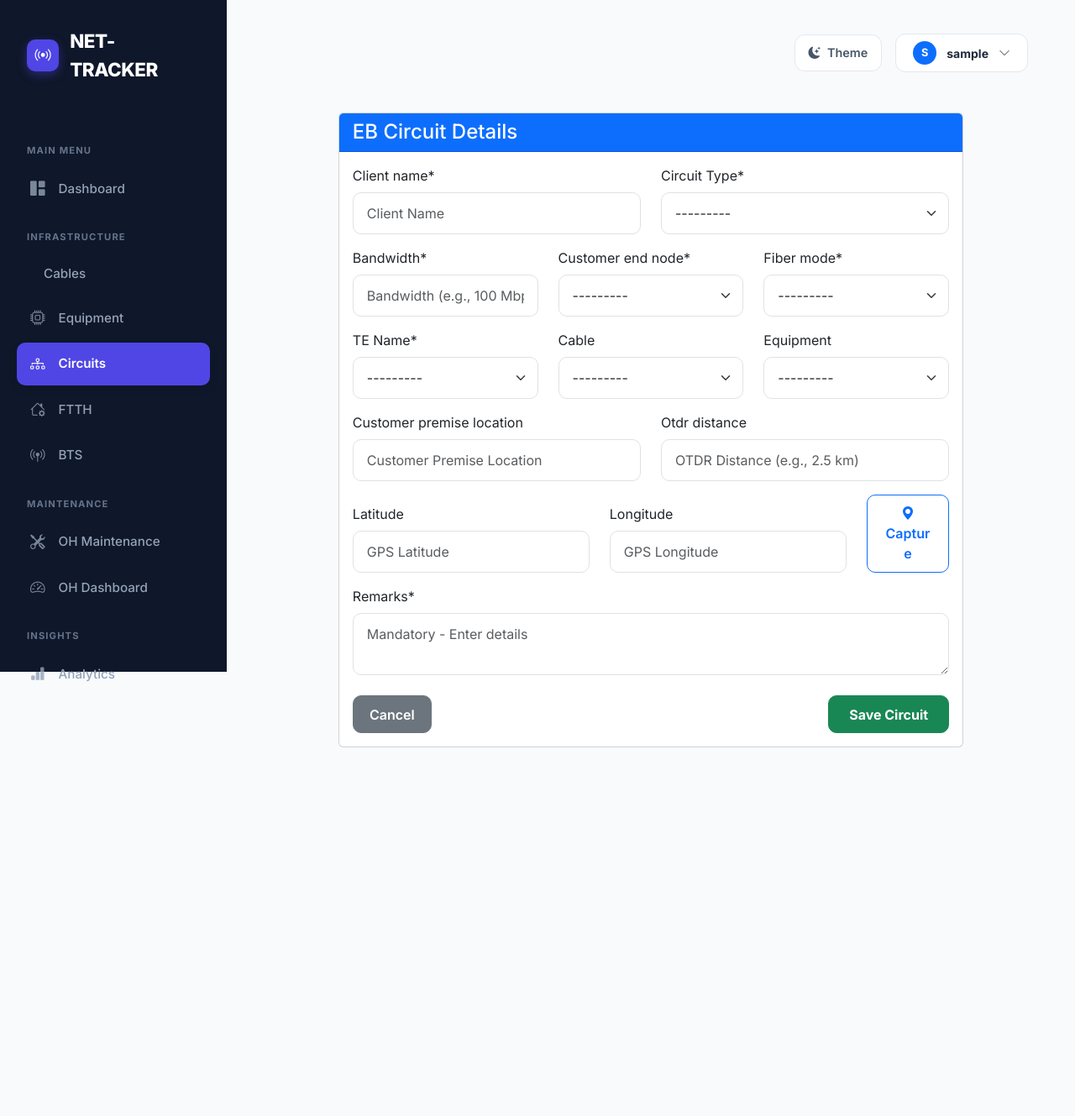
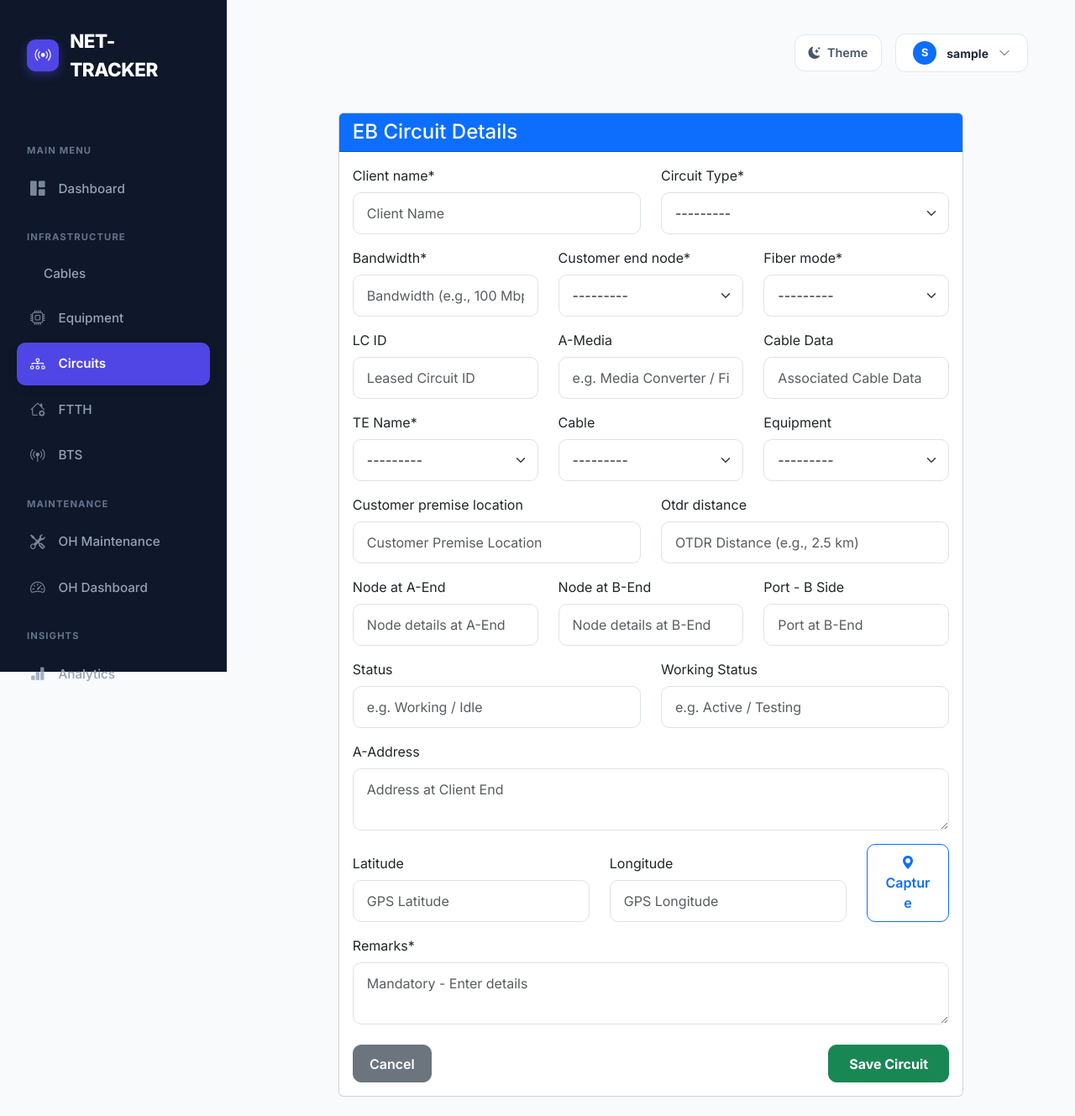
Before and after one commit to jishnumanjolils-star/NWO-Portal-1, a Django app: page /inventory/circuits/add/ in a window 1280 px wide. Shown: the top 1329 px of the page at 84% size. Before the commit the page ends 890 px from the top, so only its background shows below. Run offline with Django 5.2, Linux system fonts and the light colour scheme; the visitor is signed in with stand-in values (Sample User, id 1); data that the repository does not hold is empty; some libraries are stand-ins or nearby versions.

Commit message:
Change: Expand EB Circuit model and bulk upload template to capture 20 columns of office inventory data

```diff
--- a/inventory/forms.py
+++ b/inventory/forms.py
@@ -341,6 +341,15 @@ class CircuitForm(DivisionFilteredFormMixin, forms.ModelForm):
             'mc_type': forms.TextInput(attrs={'placeholder': 'Type of Media Converter'}),
             'customer_premise_location': forms.TextInput(attrs={'placeholder': 'Customer Premise Location'}),
             'otdr_distance': forms.TextInput(attrs={'placeholder': 'OTDR Distance (e.g., 2.5 km)'}),
+            'lc_id': forms.TextInput(attrs={'placeholder': 'Leased Circuit ID'}),
+            'a_media': forms.TextInput(attrs={'placeholder': 'e.g. Media Converter / Fiber'}),
+            'a_address': forms.Textarea(attrs={'rows': 2, 'placeholder': 'Address at Client End'}),
+            'node_at_a_end': forms.TextInput(attrs={'placeholder': 'Node details at A-End'}),
+            'node_at_b_end': forms.TextInput(attrs={'placeholder': 'Node details at B-End'}),
+            'port_b_side': forms.TextInput(attrs={'placeholder': 'Port at B-End'}),
+            'status': forms.TextInput(attrs={'placeholder': 'e.g. Working / Idle'}),
+            'working_status': forms.TextInput(attrs={'placeholder': 'e.g. Active / Testing'}),
+            'cable_data': forms.TextInput(attrs={'placeholder': 'Associated Cable Data'}),
             'remarks': forms.Textarea(attrs={'rows': 2, 'placeholder': 'Mandatory - Enter details'}),
             'latitude': forms.NumberInput(attrs={'step': 'any', 'placeholder': 'GPS Latitude'}),
             'longitude': forms.NumberInput(attrs={'step': 'any', 'placeholder': 'GPS Longitude'}),
@@ -350,6 +359,15 @@ class CircuitForm(DivisionFilteredFormMixin, forms.ModelForm):
         }
         labels = {
             'te': 'TE Name',
+            'lc_id': 'LC ID',
+            'a_media': 'A-Media',
+            'a_address': 'A-Address',
+            'node_at_a_end': 'Node at A-End',
+            'node_at_b_end': 'Node at B-End',
+            'port_b_side': 'Port - B Side',
+            'status': 'Status',
+            'working_status': 'Working Status',
+            'cable_data': 'Cable Data',
             'is_ring': 'Circuit in Ring?',
             'ring_image': 'Ring Details Upload',
             'ring_summary': 'Ring Summary',
--- a/inventory/templates/inventory/circuit_form.html
+++ b/inventory/templates/inventory/circuit_form.html
@@ -22,6 +22,11 @@
                         <div class="col-md-4">{% if form.bandwidth %}{{ form.bandwidth|as_crispy_field }}{% endif %}</div>
                         <div class="col-md-4">{% if form.customer_end_node %}{{ form.customer_end_node|as_crispy_field }}{% endif %}</div>
                         <div class="col-md-4">{% if form.fiber_mode %}{{ form.fiber_mode|as_crispy_field }}{% endif %}</div>
+                    </div>
+                    <div class="row">
+                        <div class="col-md-4">{% if form.lc_id %}{{ form.lc_id|as_crispy_field }}{% endif %}</div>
+                        <div class="col-md-4">{% if form.a_media %}{{ form.a_media|as_crispy_field }}{% endif %}</div>
+                        <div class="col-md-4">{% if form.cable_data %}{{ form.cable_data|as_crispy_field }}{% endif %}</div>
                     </div>
 
                     <div id="section-circuit-ring" style="display: none;">
@@ -61,6 +66,18 @@
                     <div class="row">
                         <div class="col-md-6">{% if form.customer_premise_location %}{{ form.customer_premise_location|as_crispy_field }}{% endif %}</div>
                         <div class="col-md-6">{% if form.otdr_distance %}{{ form.otdr_distance|as_crispy_field }}{% endif %}</div>
+                    </div>
+                    <div class="row">
+                        <div class="col-md-4">{% if form.node_at_a_end %}{{ form.node_at_a_end|as_crispy_field }}{% endif %}</div>
+                        <div class="col-md-4">{% if form.node_at_b_end %}{{ form.node_at_b_end|as_crispy_field }}{% endif %}</div>
+                        <div class="col-md-4">{% if form.port_b_side %}{{ form.port_b_side|as_crispy_field }}{% endif %}</div>
+                    </div>
+                    <div class="row">
+                        <div class="col-md-6">{% if form.status %}{{ form.status|as_crispy_field }}{% endif %}</div>
+                        <div class="col-md-6">{% if form.working_status %}{{ form.working_status|as_crispy_field }}{% endif %}</div>
+                    </div>
+                    <div class="row">
+                        <div class="col-12">{% if form.a_address %}{{ form.a_address|as_crispy_field }}{% endif %}</div>
                     </div>
                     <div class="row align-items-end">
                         <div class="col-md-5">{% if form.latitude %}{{ form.latitude|as_crispy_field }}{% endif %}</div>
--- a/inventory/views.py
+++ b/inventory/views.py
@@ -1504,25 +1504,31 @@ def export_circuits(request):
     ws.title = "EB Circuits"
 
     columns = [
-        'Client Name', 'Type', 'Bandwidth', 'End Node', 'Fiber Mode',
-        'Division', 'TE', 'Cable', 'Equipment',
-        'Customer Premise Location', 'OTDR Distance', 'Latitude', 'Longitude', 'Remarks'
+        'SL No', 'TE Name', 'TYPE', 'NAME', 'LC ID', 'A-Media', 'Bandwidth', 'A-Address',
+        'Node at A-End', 'Node at B-End', 'Port – B Side', 'Status', 'Working Status',
+        'Fiber Mode', 'Cable Data', 'Customer Premise Location', 'OTDR Distance',
+        'Latitude', 'Longitude', 'Remarks'
     ]
     ws.append(columns)
 
-    for c in queryset.order_by('te__name', 'client_name'):
-        division_name = c.te.nwo.get_name_display() if c.te and c.te.nwo else ''
+    for idx, c in enumerate(queryset.order_by('te__name', 'client_name'), start=1):
         te_name = c.te.name if c.te else ''
         ws.append([
+            idx,
+            te_name,
+            c.circuit_type,
             c.client_name,
-            c.circuit_type,
+            c.lc_id or '',
+            c.a_media or '',
             c.bandwidth,
-            c.customer_end_node,
+            c.a_address or '',
+            c.node_at_a_end or '',
+            c.node_at_b_end or '',
+            c.port_b_side or '',
+            c.status or '',
+            c.working_status or '',
             c.fiber_mode,
-            division_name,
-            te_name,
-            c.cable.name if c.cable else '',
-            c.equipment.name if c.equipment else '',
+            c.cable_data or '',
             c.customer_premise_location or '',
             c.otdr_distance or '',
             c.latitude or '',
@@ -1582,7 +1588,7 @@ def bulk_upload(request):
             if upload_type == 'CIRCUIT':
                 for i, row in enumerate(rows, start=2):
                     try:
-                        te_name = get_value(row, 'TE', 'TE Name', required=True)
+                        te_name = get_value(row, 'TE Name', 'TE', required=True)
                         te_queryset = TelephoneExchange.objects.filter(name=te_name)
                         if not request.user.is_superuser and hasattr(request.user, 'profile') and request.user.profile.division:
                             te_queryset = te_queryset.filter(nwo=request.user.profile.division)
@@ -1591,25 +1597,74 @@ def bulk_upload(request):
                             skipped_count += 1
                             continue
 
-                        circuit_type_val = str(get_value(row, 'Type', required=True)).strip().upper()
+                        circuit_type_val = str(get_value(row, 'TYPE', 'Type', required=True)).strip().upper()
                         valid_types = {'INTERNET LC', 'P2P LC', 'P2P LC ACROSS STATE', 'MPLS VPN', 'ISDN PRI'}
                         if circuit_type_val not in valid_types:
                             raise ValueError(f"Invalid Circuit Type '{circuit_type_val}'. Must be one of: {', '.join(sorted(valid_types))}")
 
+                        # Map Node at A-End to DB Choices
+                        end_node_raw = str(get_value(row, 'Node at A-End', 'End Node', default='CPE') or 'CPE').strip().upper()
+                        node_map = {
+                            'CPE': 'CPE',
+                            'MEDIA CONVERTER': 'MEDIA_CONVERTER',
+                            'MEDIA-CONVERTER': 'MEDIA_CONVERTER',
+                            'A-NODE': 'A_NODE',
+                            'A_NODE': 'A_NODE',
+                            'A NODE': 'A_NODE',
+                            'CPAN B-NODE': 'CPAN_B',
+                            'CPAN B': 'CPAN_B',
+                            'CPAN_B': 'CPAN_B',
+                            'MRO TEK': 'MRO_TEK',
+                            'MRO-TEK': 'MRO_TEK',
+                            'FTTH MODEM': 'FTTH_MODEM',
+                            'FTTH-MODEM': 'FTTH_MODEM',
+                            'MADM': 'MADM',
+                            'MAAN A3 / A4': 'MAAN_A3_A4',
+                            'MAAN A3/A4': 'MAAN_A3_A4',
+                        }
+                        customer_end_node = node_map.get(end_node_raw, 'CPE')
+
+                        # Normalize Fiber Mode
+                        fiber_mode_raw = str(get_value(row, 'Fiber Mode', required=True)).strip().upper()
+                        if fiber_mode_raw in ('SINGLE', 'S', '1'):
+                            fiber_mode = 'SINGLE'
+                        elif fiber_mode_raw in ('DUAL', 'D', '2'):
+                            fiber_mode = 'DUAL'
+                        else:
+                            raise ValueError(f"Invalid Fiber Mode '{fiber_mode_raw}'. Must be SINGLE or DUAL.")
+
+                        lat = get_value(row, 'Latitude')
+                        lon = get_value(row, 'Longitude')
+                        latitude = float(lat) if lat not in (None, '') else None
+                        longitude = float(lon) if lon not in (None, '') else None
+
                         EBCircuit.objects.create(
-                            client_name=get_value(row, 'Client Name', required=True),
+                            te=te,
                             circuit_type=circuit_type_val,
+                            client_name=get_value(row, 'NAME', 'Name', 'Client Name', required=True),
+                            lc_id=get_value(row, 'LC ID', 'lc_id'),
+                            a_media=get_value(row, 'A-Media', 'A-media'),
                             bandwidth=get_value(row, 'Bandwidth', required=True),
-                            customer_end_node=get_value(row, 'End Node', required=True),
-                            fiber_mode=get_value(row, 'Fiber Mode', required=True),
-                            te=te,
+                            a_address=get_value(row, 'A-Address', 'A-address'),
+                            node_at_a_end=get_value(row, 'Node at A-End'),
+                            node_at_b_end=get_value(row, 'Node at B-End'),
+                            port_b_side=get_value(row, 'Port – B Side', 'Port - B Side'),
+                            status=get_value(row, 'Status'),
+                            working_status=get_value(row, 'Working Status'),
+                            customer_end_node=customer_end_node,
+                            fiber_mode=fiber_mode,
+                            cable_data=get_value(row, 'Cable Data'),
+                            customer_premise_location=get_value(row, 'Customer Premise Location'),
+                            otdr_distance=get_value(row, 'OTDR Distance'),
+                            latitude=latitude,
+                            longitude=longitude,
                             remarks=get_value(row, 'Remarks', default='Bulk Uploaded') or 'Bulk Uploaded'
                         )
                         created_count += 1
                     except IntegrityError:
                         skipped_count += 1
                     except Exception as e:
-                        row_errors.append(f"Row {i}: {e}")
+                        row_errors.append(f"Row {i} (SL No {get_value(row, 'SL No', 'Sl No') or i-1}): {e}")
                 if row_errors:
                     messages.warning(request, f"EB Circuits uploaded with {len(row_errors)} row errors. Created: {created_count}, Skipped: {skipped_count}.")
                 else:
@@ -1785,8 +1840,18 @@ def download_template(request):
     ws.title = f"{category} Template"
 
     if category == 'CIRCUIT':
-        columns = ['Client Name', 'Type', 'Bandwidth', 'End Node', 'Fiber Mode', 'TE', 'Remarks']
-        data = ['Reliance JIO', 'INTERNET LC', '100 Mbps', 'CPE', 'DUAL', 'Panambilly Nagar', 'Sample circuit']
+        columns = [
+            'SL No', 'TE Name', 'TYPE', 'NAME', 'LC ID', 'A-Media', 'Bandwidth', 'A-Address',
+            'Node at A-End', 'Node at B-End', 'Port – B Side', 'Status', 'Working Status',
+            'Fiber Mode', 'Cable Data', 'Customer Premise Location', 'OTDR Distance',
+            'Latitude', 'Longitude', 'Remarks'
+        ]
+        data = [
+            1, 'Panambilly Nagar', 'INTERNET LC', 'Reliance JIO', 'LC-9988-KCH', 'Media Converter',
+            '100 Mbps', 'Building A, Kochi', 'CPE', 'CPAN_B', 'GigabitEthernet1/1/1', 'Working',
+            'Active', 'DUAL', 'PN-CSR-48F-01', 'Server Room, Ground Floor', '2.5 km',
+            9.9816, 76.2999, 'Sample EB circuit'
+        ]
     elif category == 'CABLE':
         columns = ['Cable Name', 'Type', 'Fiber Count', 'Mode', 'TE', 'Remarks']
         data = ['PN-CSR-48F-01', '48F', 48, 'UG', 'Panambilly Nagar', 'Sample cable']
@@ -1812,8 +1877,18 @@ def download_template(request):
         columns = ['Customer Name', 'Landline Number', 'Optical Power', 'OLT Name', 'Port Number', 'Division', 'TE', 'Latitude', 'Longitude']
         data = ['Customer A', '0484XXXXXXX', '-23.45', 'OLT-1', 1, 'NWO KOCHI', 'Panambilly Nagar', 9.931233, 76.267303]
     else:
-        columns = ['Client Name', 'Type', 'Bandwidth', 'End Node', 'Fiber Mode', 'TE', 'Remarks']
-        data = ['Reliance JIO', 'INTERNET LC', '100 Mbps', 'CPE', 'DUAL', 'Panambilly Nagar', 'Sample circuit']
+        columns = [
+            'SL No', 'TE Name', 'TYPE', 'NAME', 'LC ID', 'A-Media', 'Bandwidth', 'A-Address',
+            'Node at A-End', 'Node at B-End', 'Port – B Side', 'Status', 'Working Status',
+            'Fiber Mode', 'Cable Data', 'Customer Premise Location', 'OTDR Distance',
+            'Latitude', 'Longitude', 'Remarks'
+        ]
+        data = [
+            1, 'Panambilly Nagar', 'INTERNET LC', 'Reliance JIO', 'LC-9988-KCH', 'Media Converter',
+            '100 Mbps', 'Building A, Kochi', 'CPE', 'CPAN_B', 'GigabitEthernet1/1/1', 'Working',
+            'Active', 'DUAL', 'PN-CSR-48F-01', 'Server Room, Ground Floor', '2.5 km',
+            9.9816, 76.2999, 'Sample EB circuit'
+        ]
 
     ws.append(columns)
     ws.append(data)
```
Also changed, not shown: inventory/models.py (+9 -0 lines), inventory/templates/inventory/circuit_detail.html (+36 -0 lines), inventory/migrations/0033_ebcircuit_a_address_ebcircuit_a_media_and_more.py (added).
